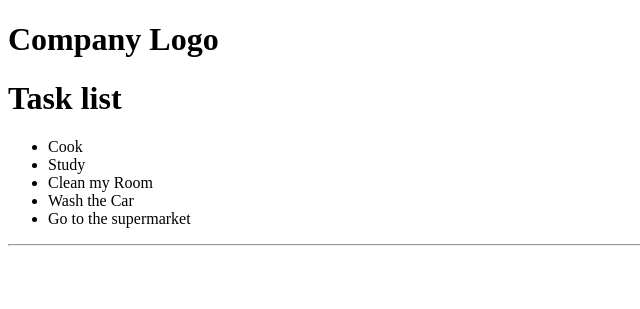
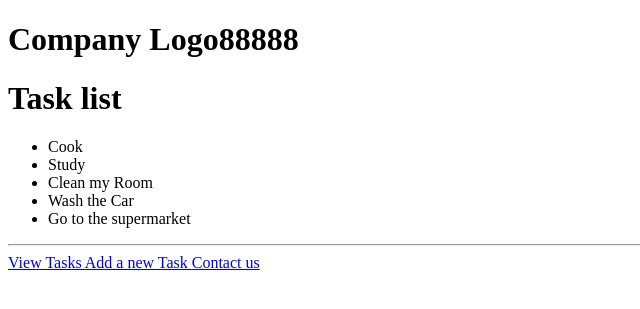
Before and after one commit to mkotsovoulou/Django21, a Django app: page /tasks/ in a window 1280 px wide. Shown: the top 309 px of the page, without its empty margins (0-640 px from the left). Run offline with Django 3.2, Linux system fonts and the light colour scheme.

Commit message:
hyperlinks

```diff
--- a/djone/tasks/templates/tasks/layout.html
+++ b/djone/tasks/templates/tasks/layout.html
@@ -7,12 +7,15 @@
     <title>Tasks</title>
 </head>
 <body>
-<h1> Company Logo </h1>
+<h1> Company Logo88888 </h1>
 
 {% block main %}
 {% endblock %}
 
 <hr>
 
+<a href="{% url 'index' %}"> View Tasks </a>
+<a href="{% url 'add' %}"> Add a new Task </a>
+<a href="{% url 'contactus' %}"> Contact us </a>
 </body>
 </html>
--- a/djone/tasks/urls.py
+++ b/djone/tasks/urls.py
@@ -1,5 +1,7 @@
 from django.urls import path
 from . import views
 
-urlpatterns = [path("", views.index, name="index")
+urlpatterns = [path("", views.index, name="index"),
+               path("add", views.add, name="add"),
+               path("contactus", views.contactus, name="contactus")
                ]
--- a/djone/tasks/views.py
+++ b/djone/tasks/views.py
@@ -10,3 +10,9 @@ def index(request):
     return render(request, "tasks/index.html", {
         "tasklist" : tasks
     })
+
+def add(request):
+    return  render(request, "tasks/add.html")
+
+def contactus(request):
+    return render(request, "tasks/contactus.html")
```
Also changed, not shown: djone/tasks/templates/tasks/add.html (added, +9 -0 lines).
